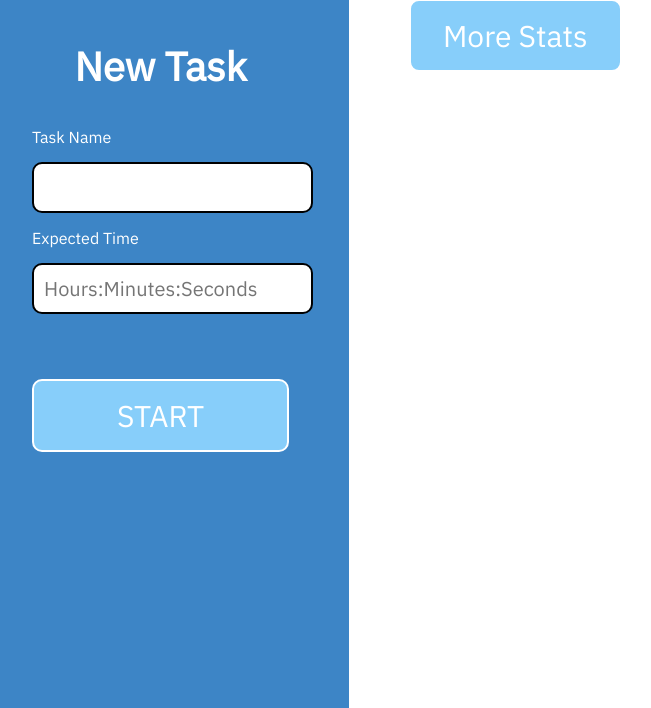
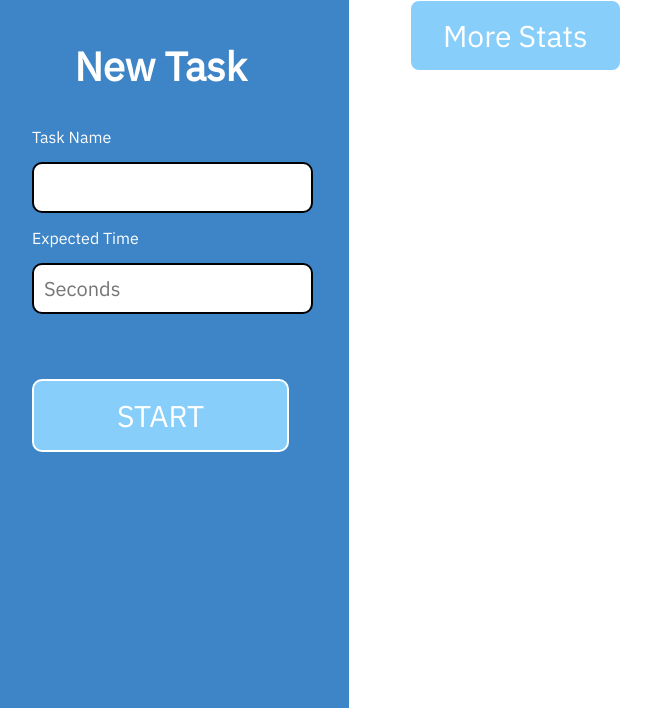
Before and after one commit to bennnyhin/Real-Study-Time, a Flask app: page /landing in a window 1280 px wide. Shown: the part 212-920 px from the top of the page, without its empty margins (28-679 px from the left). Run offline with Flask 2, Linux system fonts and the light colour scheme; a user stored in the database is signed in; data comes from the database, SQL or seed files in the repository.

Commit message:
Update landing.html

```diff
--- a/templates/landing.html
+++ b/templates/landing.html
@@ -163,7 +163,7 @@
                 </div>
                 <div class="iput">
                     <p class="ht">Expected Time</p>
-                    <input type="text" name="expected_time" placeholder="Hours:Minutes:Seconds"/>
+                    <input type="text" name="expected_time" placeholder="Seconds"/>
                 </div>
                 <div class="iput">
                     <input type="submit" id="sub" value="START">
```
